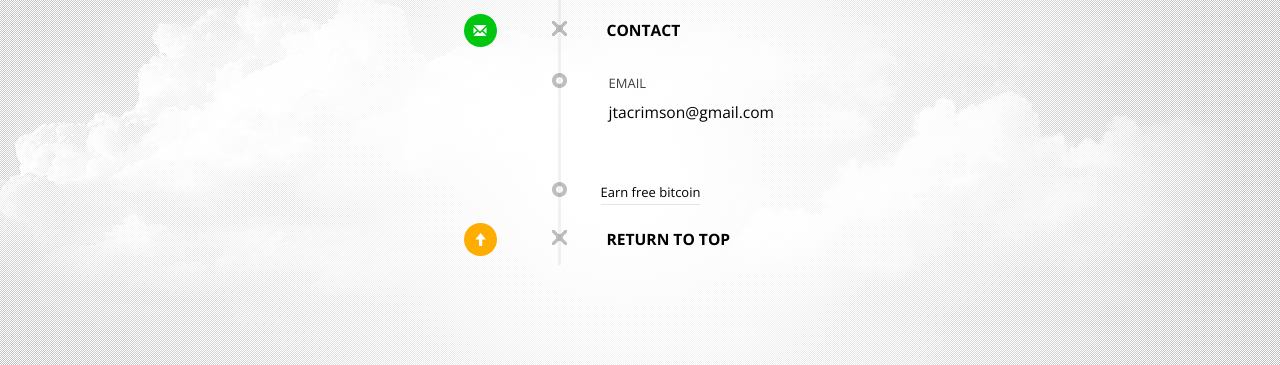
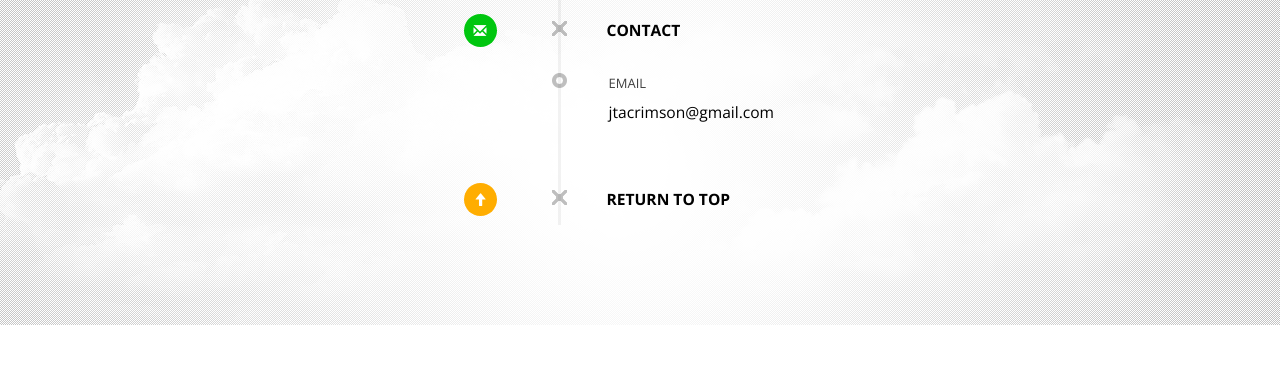
Before and after one commit to anderson-tyler/anderson-tyler.github.io, a plain HTML site: page index.html in a window 1280 px wide. Shown: the part 2520-2885 px from the top of the page. After the commit the page ends 2845 px from the top, so only its background shows below. Drawn offline with nearby package versions, Linux system fonts and the light colour scheme; files whose address does not match are found by name.

Commit message:
remove link

```diff
--- a/index.html
+++ b/index.html
@@ -331,9 +331,6 @@
 							<hr class="empty">
 
 						</li>
-						<li>
-							 <a href="http://www.freebiebitcoin.com">Earn free bitcoin</a>
-						</li>
 						<li class="title up"><span class="glyphicon glyphicon-arrow-up"></span>Return to top</li>
 					</ul>
 				</div>
```
